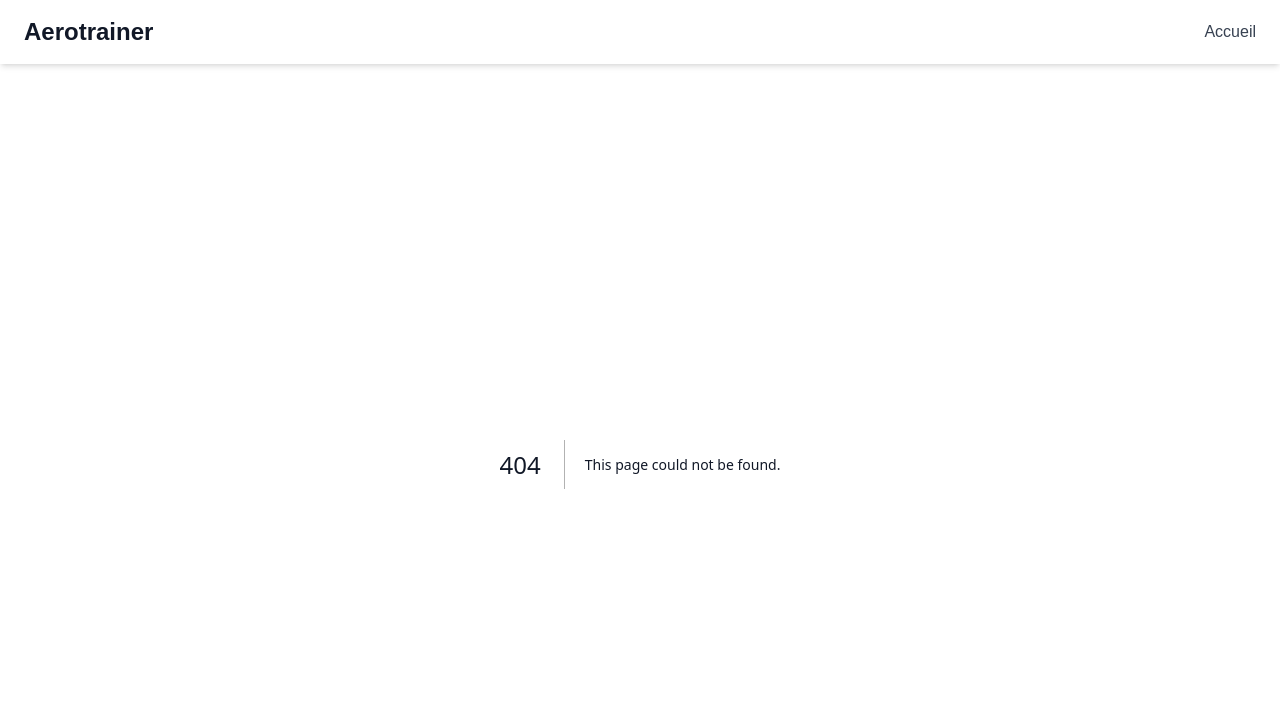
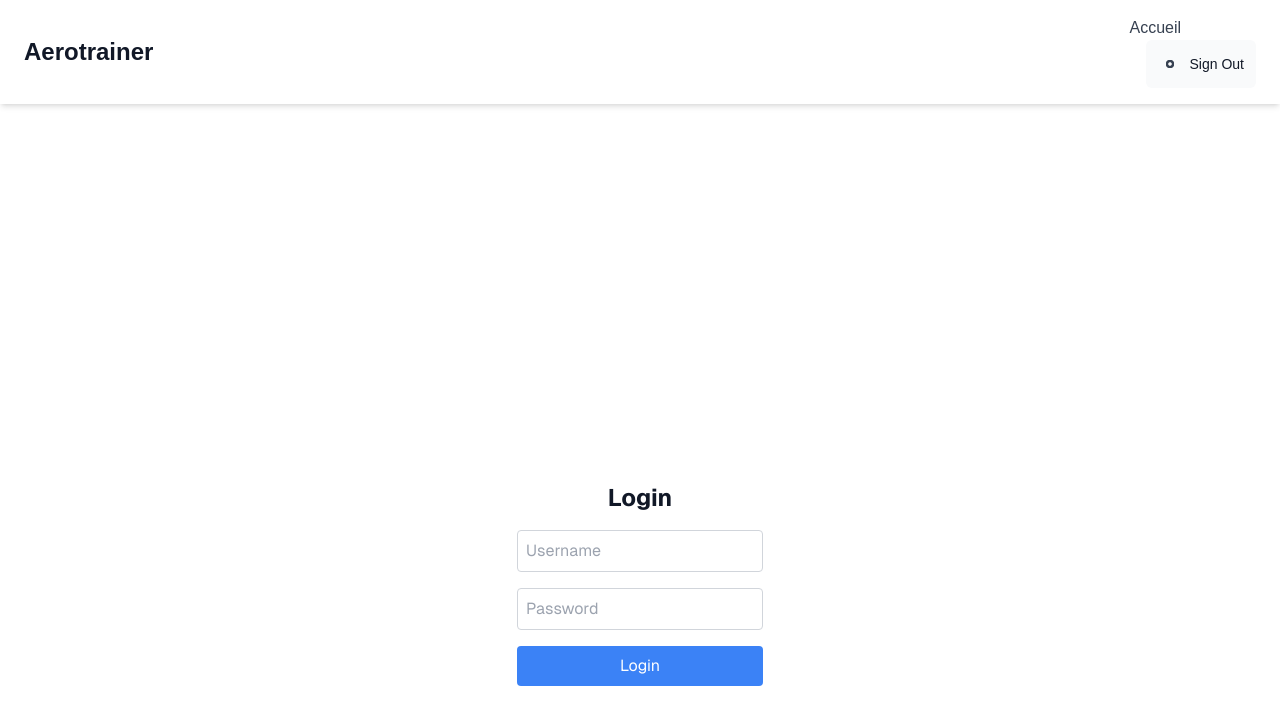
Before and after one commit to estebanthi/aerotrainer, a Next.js app: page /login in a window 1280 px wide. Before the commit this address had no page. Shown: the top 724 px of the page. Built offline with nearby package versions, Linux system fonts and the light colour scheme.

Commit message:
NextAuth conf

```diff
--- a/package.json
+++ b/package.json
@@ -10,11 +10,13 @@
   },
   "dependencies": {
     "next": "14.2.9",
+    "next-auth": "^5.0.0-beta.20",
     "react": "^18",
     "react-dom": "^18",
     "react-router": "^6.26.2",
     "react-router-dom": "^6.26.2",
-    "react-spinners": "^0.14.1"
+    "react-spinners": "^0.14.1",
+    "zod": "^3.23.8"
   },
   "devDependencies": {
     "@types/node": "^20",
--- /dev/null
+++ b/src/app/api/auth/[...nextauth]/route.ts
@@ -0,0 +1,2 @@
+export { GET, POST } from "@/auth"
+export const runtime = "edge"
--- /dev/null
+++ b/src/app/auth_wrapper.tsx
@@ -0,0 +1,11 @@
+"use client";
+
+import { SessionProvider } from "next-auth/react";
+
+type Props = {
+    children:React.ReactNode;
+}
+
+export default function AuthWrapper({ children }: Props) {
+    return <SessionProvider>{children}</SessionProvider>;
+}
--- a/src/app/layout.tsx
+++ b/src/app/layout.tsx
@@ -3,6 +3,9 @@ import localFont from "next/font/local";
 import "./globals.css";
 import Link from "next/link";
 import {Suspense} from "react";
+import { signOut } from "@/auth";
+import {NextAuthProvider} from "@/app/NextAuthProvider";
+import AuthWrapper from "@/app/auth_wrapper";
 
 const geistSans = localFont({
   src: "./fonts/GeistVF.woff",
@@ -25,11 +28,13 @@ export default function RootLayout({
 }: Readonly<{
   children: React.ReactNode;
 }>) {
+
   return (
     <html lang="en">
     <body
         className={`${geistSans.variable} ${geistMono.variable} antialiased bg-white text-gray-900 dark:bg-blueish-500 dark:text-blueish-100`}
     >
+    <AuthWrapper>
     <header className="bg-white shadow-md py-4 px-6 flex items-center justify-between dark:bg-blueish-400 dark:text-blueish-100">
         <div className="flex items-center">
             <h1 className="text-2xl font-bold text-gray-900 dark:text-blueish-100">Aerotrainer</h1>
@@ -40,9 +45,41 @@ export default function RootLayout({
                     Accueil
                 </span>
             </Link>
+            <form
+                action={async () => {
+                    'use server';
+                    await signOut();
+                }}
+            >
+                <button
+                    className="flex h-[48px] grow items-center justify-center gap-2 rounded-md bg-gray-50 p-3 text-sm font-medium hover:bg-sky-100 hover:text-blue-600 md:flex-none md:justify-start md:p-2 md:px-3">
+                    <svg
+                        className="w-6 h-6 text-gray-700 dark:text-blueish-100"
+                        fill="none"
+                        stroke="currentColor"
+                        viewBox="0 0 24 24"
+                        xmlns="http://www.w3.org/2000/svg"
+                    >
+                        <path
+                            strokeLinecap="round"
+                            strokeLinejoin="round"
+                            strokeWidth="2"
+                            d="M15 12a3 3 0 11-6 0 3 3 0 016 0z"
+                        ></path>
+                        <path
+                            strokeLinecap="round"
+                            strokeLinejoin="round"
+                            strokeWidth="2"
+                            d="M15 12a3 3 0 11-6 0 3 3 0 016 0z"
+                        ></path>
+                    </svg>
+                    <div className="hidden md:block">Sign Out</div>
+                </button>
+            </form>
         </nav>
     </header>
     <Suspense fallback={<div>Chargement...</div>}>{children}</Suspense>
+    </AuthWrapper>
     </body>
     </html>
   );
--- /dev/null
+++ b/src/app/lib/actions.ts
@@ -0,0 +1,24 @@
+'use server';
+
+import { signIn} from "@/auth";
+import { AuthError } from 'next-auth';
+
+
+export async function authenticate(
+    prevState: string | undefined,
+    formData: FormData,
+) {
+    try {
+        await signIn('credentials', formData);
+    } catch (error) {
+        if (error instanceof AuthError) {
+            switch (error.type) {
+                case 'CredentialsSignin':
+                    return 'Invalid credentials.';
+                default:
+                    return 'Something went wrong.';
+            }
+        }
+        throw error;
+    }
+}
--- a/src/app/lib/data.ts
+++ b/src/app/lib/data.ts
@@ -23,6 +23,11 @@ interface CollectionApi {
     name: string;
     exam_class_id: number;
     module_id: number;
+}
+
+interface UserApi {
+    id: number;
+    username: string;
 }
 
 export interface Exam {
@@ -52,6 +57,10 @@ export interface Collection {
     moduleId: number;
 }
 
+export interface User {
+    id: string;
+    email: string;
+}
 
 export async function fetchExams(): Promise<Exam[]> {
     const res = await fetch(`${process.env.NEXT_PUBLIC_API_URL}/exams`);
@@ -122,3 +131,20 @@ export async function fetchCollections(): Promise<Collection[]> {
         })
     })
 }
+
+
+export async function login(username: string, password: string): Promise<User | null> {
+    const res = await fetch(`${process.env.NEXT_PUBLIC_API_URL}/login`, {
+        method: 'POST',
+        headers: {
+            'Content-Type': 'application/json'
+        },
+        body: JSON.stringify({ username, password })
+    });
+    return res.status === 200 ? res.json().then((user: UserApi) => {
+        return {
+            id: user.id.toString(),
+            email: user.username
+        }
+    }) : null
+}
--- /dev/null
+++ b/src/app/login/page.tsx
@@ -0,0 +1,14 @@
+"use client";
+
+import LoginForm from "@/app/ui/LoginForm";
+
+export default function Page() {
+    return (
+        <div
+            className="flex flex-col items-center justify-center p-8 pb-20 gap-16 sm:p-20 font-[family-name:var(--font-geist-sans)]">
+            <main className="flex flex-col gap-8 items-center">
+                <LoginForm/>
+            </main>
+        </div>
+    )
+}
--- /dev/null
+++ b/src/app/ui/LoginForm.tsx
@@ -0,0 +1,46 @@
+import React from 'react';
+import {authenticate} from "@/app/lib/actions";
+import {useFormState} from 'react-dom'
+
+const LoginForm: React.FC = () => {
+    const [errorMessage, formAction, isPending] = useFormState(
+        authenticate,
+        undefined,
+    );
+
+    return (
+        <div className="flex flex-col items-center justify-center h-screen">
+            <h1 className="text-2xl font-bold mb-4">Login</h1>
+            <form
+                onSubmit={(e) => {
+                    e.preventDefault();
+                    formAction(new FormData(e.currentTarget));
+                }}
+                className="flex flex-col gap-4"
+            >
+                <input
+                    type="text"
+                    name="email"
+                    placeholder="Username"
+                    className="p-2 border border-gray-300 rounded"
+                />
+                <input
+                    type="password"
+                    name="password"
+                    placeholder="Password"
+                    className="p-2 border border-gray-300 rounded"
+                />
+                <button
+                    type="submit"
+                    className="bg-blue-500 text-white p-2 rounded"
+                    disabled={isPending}
+                >
+                    {isPending ? 'Loading...' : 'Login'}
+                </button>
+                {errorMessage && <p className="text-red-500">{errorMessage}</p>}
+            </form>
+        </div>
+    );
+};
+
+export default LoginForm;
--- /dev/null
+++ b/src/auth.config.ts
@@ -0,0 +1,31 @@
+import type {NextAuthConfig, User} from 'next-auth';
+
+export const authConfig = {
+    pages: {
+        signIn: '/login',
+    },
+    callbacks: {
+        authorized({ auth, request: { nextUrl } }) {
+            const isLoggedIn = !!auth?.user;
+            const isOnDashboard = nextUrl.pathname.startsWith('/dashboard');
+            if (isOnDashboard) {
+                if (isLoggedIn) return true;
+                return false; // Redirect unauthenticated users to login page
+            } else if (isLoggedIn) {
+                return Response.redirect(new URL('/dashboard', nextUrl));
+            }
+            return true;
+        },
+        async session({ session, token, user }) {
+            session.user = token.user as User;
+            return session;
+        },
+        async jwt({ token, user, trigger, session }) {
+            if (user) {
+                token.user = user;
+            }
+            return token;
+        },
+    },
+    providers: [], // Add providers with an empty array for now
+} satisfies NextAuthConfig;
--- /dev/null
+++ b/src/auth.ts
@@ -0,0 +1,27 @@
+import NextAuth from "next-auth"
+import Credentials from "next-auth/providers/credentials";
+import {z} from "zod";
+import {login} from "@/app/lib/data";
+import {authConfig} from "@/auth.config";
+import {User} from "next-auth";
+
+export const { handlers: { GET, POST }, auth, signIn, signOut } = NextAuth({
+    ...authConfig,
+    providers: [
+        Credentials({
+            async authorize(credentials, request): Promise<User | null> {
+                const parsedCredentials = z
+                    .object({ email: z.string(), password: z.string().min(4) })
+                    .safeParse(credentials);
+                if (parsedCredentials.success) {
+                    const {email, password} = parsedCredentials.data;
+                    const user = await login(email, password);
+                    if (!user) return null;
+                    return user;
+                }
+
+                return null;
+            }
+        }),
+    ],
+});
```
Also changed, not shown: src/middleware.ts (added, +9 -0 lines), 1 other file (tests, documents, lock files or other folders).
